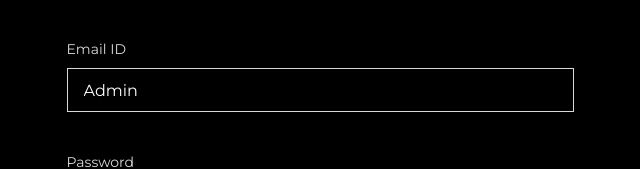
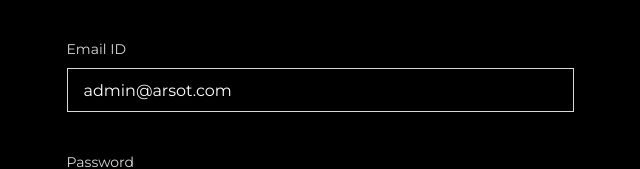
Before and after one commit to BQProjects/Arsot, a Next.js app: page /admin in a window 1280 px wide. Shown: the part 311-480 px from the top of the page, without its empty margins (320-960 px from the left). Built offline with nearby package versions, Linux system fonts and the light colour scheme; a web font is replaced by a local one.

Commit message:
fix: Update default email in AdminLogin component to match expected format

```diff
--- a/src/app/admin/page.tsx
+++ b/src/app/admin/page.tsx
@@ -6,7 +6,7 @@ import Link from "next/link";
 import Image from "next/image";
 
 export default function AdminLogin() {
-  const [email, setEmail] = useState("Admin");
+  const [email, setEmail] = useState("admin@arsot.com");
   const [password, setPassword] = useState("");
   const [showPassword, setShowPassword] = useState(false);
   const [isLoading, setIsLoading] = useState(false);
```
